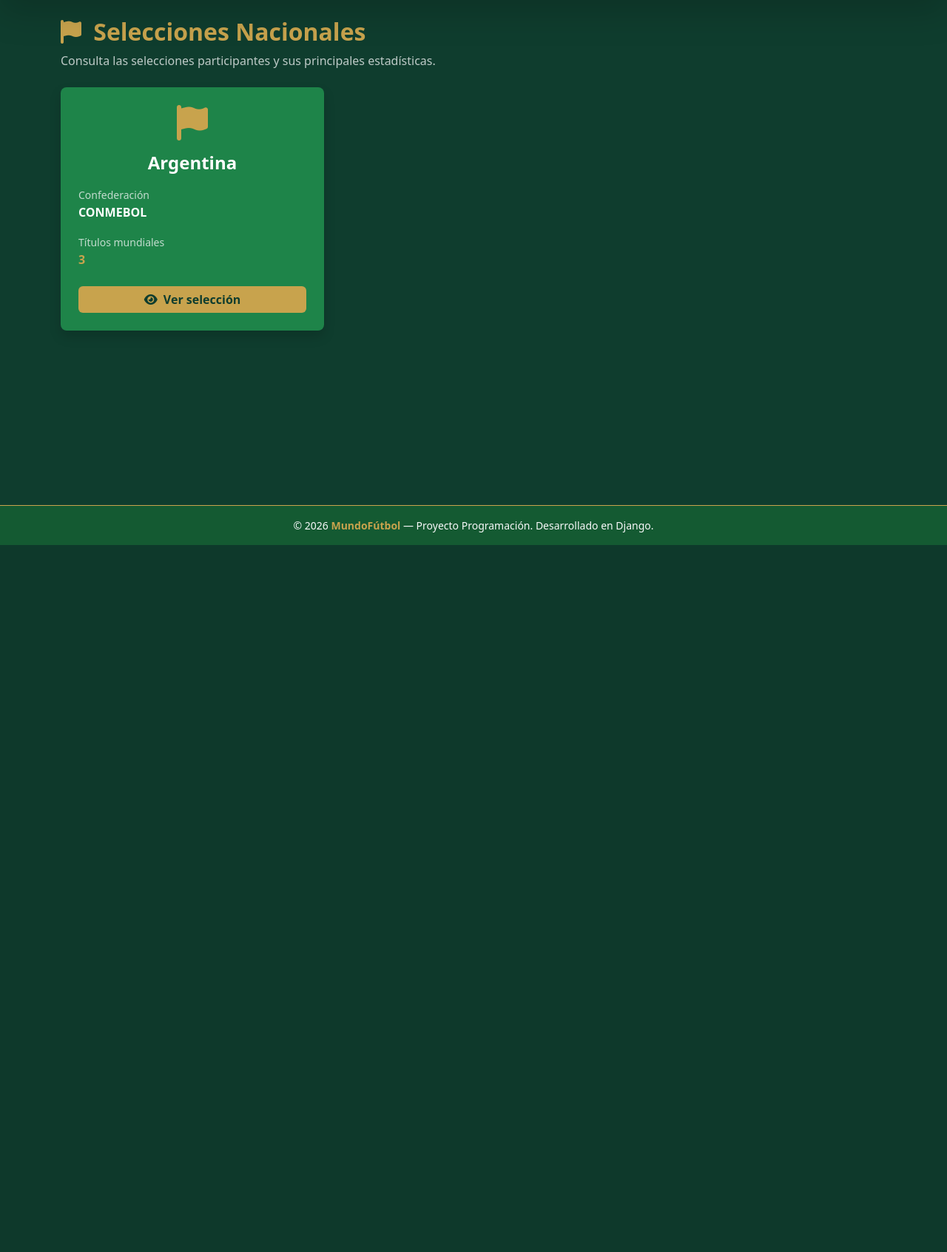
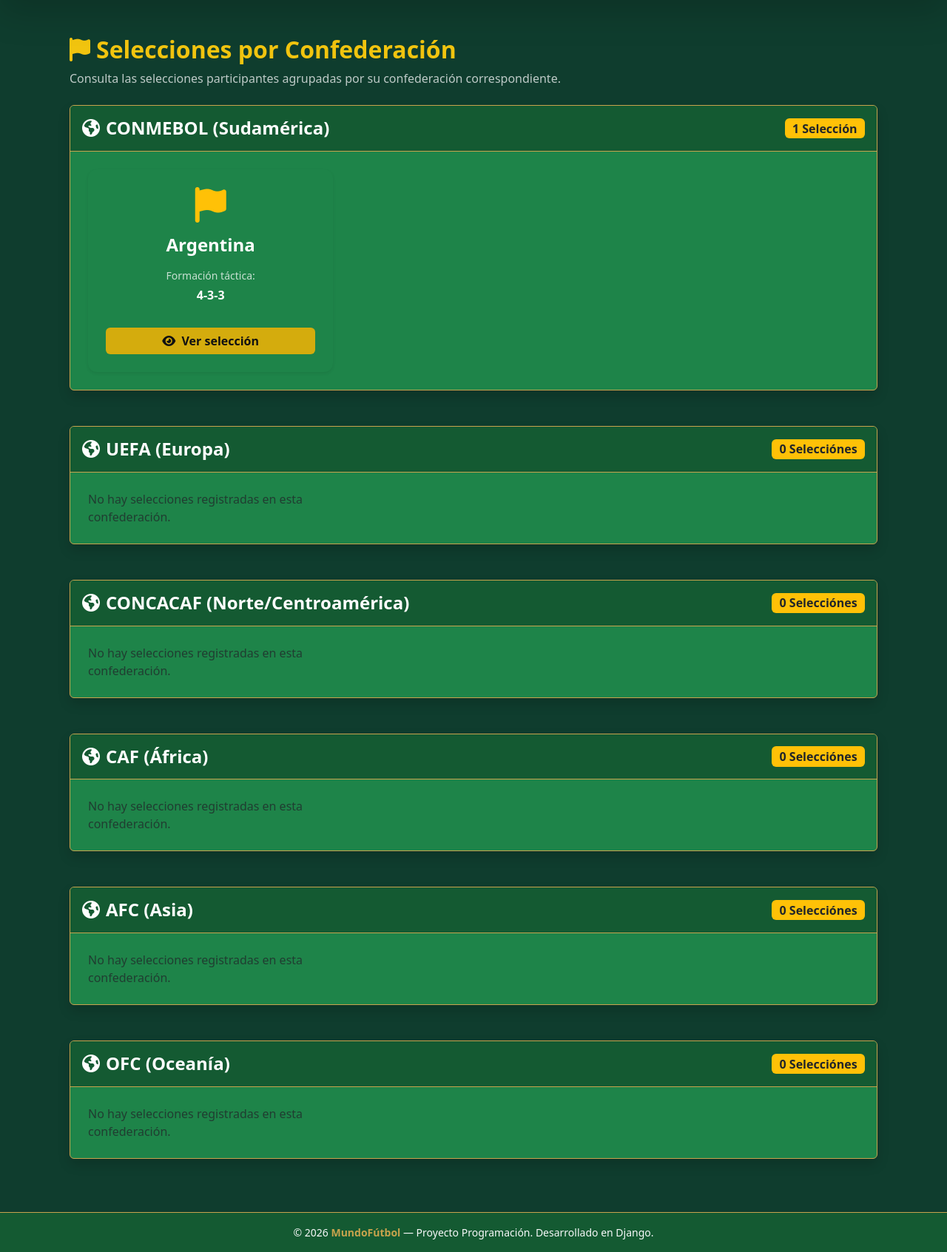
Before and after one commit to Villada-PG3/trabajo-practico-integrador-organizacion_mundial_de_futbol, a Django app: page /seleccion/ in a window 1280 px wide. Shown: the part 63-1756 px from the top of the page at 74% size. Before the commit the page ends 800 px from the top, so only its background shows below. Run offline with Django 5.2, Linux system fonts and the light colour scheme; data comes from the database, SQL or seed files in the repository.

Commit message:
Modificacion apartado de seleciones

```diff
--- a/DjangoMundial/config/urls.py
+++ b/DjangoMundial/config/urls.py
@@ -1,40 +1,32 @@
 """
 URL configuration for config project.
-
-The `urlpatterns` list routes URLs to views. For more information please see:
-    https://docs.djangoproject.com/en/6.1/topics/http/urls/
-Examples:
-Function views
-    1. Add an import:  from my_app import views
-    2. Add a URL to urlpatterns:  path('', views.home, name='home')
-Class-based views
-    1. Add an import:  from other_app.views import Home
-    2. Add a URL to urlpatterns:  path('', Home.as_view(), name='home')
-Including another URLconf
-    1. Import the include() function: from django.urls import include, path
-    2. Add a URL to urlpatterns:  path('blog/', include('blog.urls'))
 """
 from django.contrib import admin
 from django.urls import path
 from mundial import views
 from django.contrib.auth import views as auth_views
-from mundial.views import inicio, acerca, registro_view
 from django.conf import settings
 from django.conf.urls.static import static
 
 urlpatterns = [
     path('admin/', admin.site.urls),
+
     # Raíz
     path('', views.inicio, name='inicio'),
     path('acerca/', views.acerca, name='acerca'),
 
+    # Autenticación
     path('login/', auth_views.LoginView.as_view(template_name='login.html'), name='login'),
     path('logout/', auth_views.LogoutView.as_view(next_page='inicio'), name='logout'),
-    path('registro/', registro_view, name='registro'),
+    path('registro/', views.registro_view, name='registro'),
 
     # Mundial
     path('mundial/', views.mundiales, name='mundiales'),
     path('mundial/<int:pk>/', views.detalle_mundial, name='detalle_mundial'),
+
+    # Confederación
+    path('confederaciones/', views.lista_confederaciones, name='lista_confederaciones'),
+    path('confederaciones/<int:pk>/', views.detalle_confederacion, name='detalle_confederacion'),
 
     # Selección
     path('seleccion/', views.selecciones, name='selecciones'),
@@ -44,8 +36,7 @@ urlpatterns = [
     path('jugador/', views.jugadores, name='jugadores'),
     path('jugador/<int:pk>/', views.detalle_jugador, name='detalle_jugador'),
     path('partido/<int:partido_id>/', views.detalle_partido, name='detalle_partido'),
+]
 
-
-]
 if settings.DEBUG:
     urlpatterns += static(settings.MEDIA_URL, document_root=settings.MEDIA_ROOT)
--- a/DjangoMundial/mundial/views.py
+++ b/DjangoMundial/mundial/views.py
@@ -1,13 +1,15 @@
-
 from django.shortcuts import render, get_object_or_404, redirect
 from django.contrib.auth.forms import UserCreationForm
 from django.contrib import messages
 from django.contrib.admin.views.decorators import staff_member_required
 
+
 from .models import (
+    Confederacion,
     Mundial,
     Seleccion,
     Jugador,
+    PersonalTecnico,
     PartidoEliminatoria,
     EventoPartido,
 )
@@ -154,26 +156,47 @@ def detalle_mundial(request, pk):
 
 
 # ==========================================
+# CONFEDERACIONES
+# ==========================================
+
+def lista_confederaciones(request):
+    confederaciones = Confederacion.objects.all()
+    return render(request, 'confederacion/confederaciones.html', {
+        'confederaciones': confederaciones
+    })
+
+
+def detalle_confederacion(request, pk):
+    confederacion = get_object_or_404(Confederacion, pk=pk)
+    selecciones = confederacion.selecciones.all()
+    return render(request, 'confederacion/detalle_confederacion.html', {
+        'confederacion': confederacion,
+        'selecciones': selecciones
+    })
+
+
+# ==========================================
 # SELECCIONES
 # ==========================================
 
 def selecciones(request):
-
-    lista_selecciones = Seleccion.objects.all()
+    # Trae todas las confederaciones e incluye sus selecciones asociadas
+    confederaciones = Confederacion.objects.prefetch_related('selecciones').all()
 
     return render(request, 'seleccion/selecciones.html', {
-        'selecciones': lista_selecciones
+        'confederaciones': confederaciones,
     })
 
-
 def detalle_seleccion(request, pk):
-
     seleccion = get_object_or_404(Seleccion, pk=pk)
+    plantel_tecnico = PersonalTecnico.objects.filter(seleccion=seleccion)
+    jugadores = Jugador.objects.filter(seleccion=seleccion)
 
     return render(request, 'seleccion/detalle_seleccion.html', {
-        'seleccion': seleccion
+        'seleccion': seleccion,
+        'plantel_tecnico': plantel_tecnico,
+        'jugadores': jugadores,
     })
-
 
 # ==========================================
 # JUGADORES
--- a/DjangoMundial/templates/seleccion/selecciones.html
+++ b/DjangoMundial/templates/seleccion/selecciones.html
@@ -1,104 +1,66 @@
 {% extends 'base.html' %}
 
-{% block title %}Selecciones | MundoFútbol{% endblock %}
+{% block content %}
+<div class="container my-4">
+    <div class="mb-4">
+        <h2 class="fw-bold" style="color: #f1c40f;">
+            <i class="fas fa-flag me-2"></i>Selecciones por Confederación
+        </h2>
+        <p class="text-light opacity-75">Consulta las selecciones participantes agrupadas por su confederación correspondiente.</p>
+    </div>
 
-{% block content %}
-
-<div class="d-flex justify-content-between align-items-center mb-4">
-    <div>
-        <h1 class="h2 fw-bold text-dorado">
-            <i class="fa-solid fa-flag me-2"></i>
-            Selecciones Nacionales
-        </h1>
-        <p class="text-light opacity-75 mb-0">
-            Consulta las selecciones participantes y sus principales estadísticas.
-        </p>
-    </div>
-</div>
-
-{% if selecciones %}
-
-<div class="row g-4">
-
-    {% for seleccion in selecciones %}
-
-    <div class="col-md-6 col-lg-4">
-
-        <div class="card bg-tarjeta text-white h-100 shadow border-0 rounded-3">
-
-            <div class="card-body p-4">
-
-                <div class="text-center mb-3">
-                    <i class="fa-solid fa-flag fa-3x text-dorado"></i>
-                </div>
-
-                <h2 class="h4 fw-bold text-center mb-3">
-                    {{ seleccion.nombre }}
-                </h2>
-
-                <div class="mb-3">
-                    <small class="text-light opacity-75">
-                        Confederación
-                    </small>
-                    <p class="mb-0 fw-semibold">
-                        {{ seleccion.confederacion }}
-                    </p>
-                </div>
-
-                <div class="mb-3">
-                    <small class="text-light opacity-75">
-                        Títulos mundiales
-                    </small>
-                    <p class="mb-0 fw-semibold text-dorado">
-                        {{ seleccion.titulos }}
-                    </p>
-                </div>
-
-                {% if seleccion.mundial %}
-                <div class="mb-3">
-                    <small class="text-light opacity-75">
-                        Mundial registrado
-                    </small>
-                    <p class="mb-0">
-                        {{ seleccion.mundial }}
-                    </p>
-                </div>
-                {% endif %}
-
-                <a href="{% url 'detalle_seleccion' seleccion.pk %}"
-                    class="btn btn-dorado w-100 mt-2">
-                    <i class="fa-solid fa-eye me-1"></i>
-                    Ver selección
-                </a>
-
+    {% for confederacion in confederaciones %}
+        <div class="card bg-dark border-secondary mb-5 shadow">
+            <!-- Encabezado de la Confederación -->
+            <div class="card-header border-secondary d-flex align-items-center justify-content-between py-3" style="background-color: rgba(255, 255, 255, 0.05);">
+                <h3 class="h4 mb-0 text-white fw-bold">
+                    <i class="fas fa-globe-americas me-2 style="color: #f1c40f;"></i>{{ confederacion.get_nombre_display|default:confederacion.nombre }}
+                </h3>
+                <span class="badge bg-warning text-dark fs-6">
+                    {{ confederacion.selecciones.count }} Selección{% if confederacion.selecciones.count != 1 %}es{% endif %}
+                </span>
             </div>
 
+            <!-- Cuerpo con las Tarjetas de las Selecciones -->
+            <div class="card-body p-4">
+                <div class="row row-cols-1 row-cols-md-2 row-cols-lg-3 g-4">
+                    {% for seleccion in confederacion.selecciones.all %}
+                        <div class="col">
+                            <div class="card h-100 border-0 shadow-sm" style="background-color: #1e7e4c; color: white; border-radius: 12px;">
+                                <div class="card-body d-flex flex-column text-center p-4">
+                                    <div class="mb-3">
+                                        {% if seleccion.bandera %}
+                                            <img src="{{ seleccion.bandera.url }}" alt="{{ seleccion.nombre }}" class="img-fluid rounded mb-2" style="max-height: 60px; object-fit: contain;">
+                                        {% else %}
+                                            <i class="fas fa-flag fa-3x text-warning"></i>
+                                        {% endif %}
+                                    </div>
+
+                                    <h4 class="card-title fw-bold mb-3">{{ seleccion.nombre }}</h4>
+
+                                    <p class="card-text small mb-1 opacity-75">Formación táctica:</p>
+                                    <p class="fw-bold mb-3">{{ seleccion.formacion_tactica|default:"4-3-3" }}</p>
+
+                                    <div class="mt-auto pt-3">
+                                        <a href="{% url 'detalle_seleccion' seleccion.pk %}" class="btn btn-warning w-100 fw-bold" style="background-color: #d4ac0d; border: none; color: #111;">
+                                            <i class="fas fa-eye me-1"></i> Ver selección
+                                        </a>
+                                    </div>
+                                </div>
+                            </div>
+                        </div>
+                    {% empty %}
+                        <div class="col-12">
+                            <p class="text-muted italic mb-0">No hay selecciones registradas en esta confederación.</p>
+                        </div>
+                    {% endfor %}
+                </div>
+            </div>
         </div>
-
-    </div>
-
+    {% empty %}
+        <div class="alert alert-info text-center">
+            No hay confederaciones cargadas en la base de datos. Podés agregarlas desde el panel de administración.
+        </div>
     {% endfor %}
-
 </div>
-
-{% else %}
-
-<div class="card bg-tarjeta text-white border-0 shadow rounded-3">
-    <div class="card-body text-center p-5">
-
-        <i class="fa-solid fa-flag fa-3x text-dorado mb-3"></i>
-
-        <h2 class="h4 fw-bold">
-            No hay selecciones registradas
-        </h2>
-
-        <p class="text-light opacity-75 mb-0">
-            Todavía no se han cargado selecciones en el sistema.
-        </p>
-
-    </div>
-</div>
-
-{% endif %}
-
 {% endblock %}
```
Also changed, not shown: DjangoMundial/mundial/admin.py (+37 -5 lines), DjangoMundial/mundial/models.py (+36 -21 lines), DjangoMundial/mundial/urls.py (+8 -1 lines), DjangoMundial/templates/seleccion/confederacion.html/confederaciones.html (added, +47 -0 lines), DjangoMundial/templates/seleccion/confederacion.html/detalle_confederacion.html (added, +27 -0 lines), DjangoMundial/db.sqlite3, DjangoMundial/mundial/migrations/0006_confederacion_alter_seleccion_options_and_more.py (added), DjangoMundial/mundial/migrations/0010_merge_20261020_1848.py (added).
